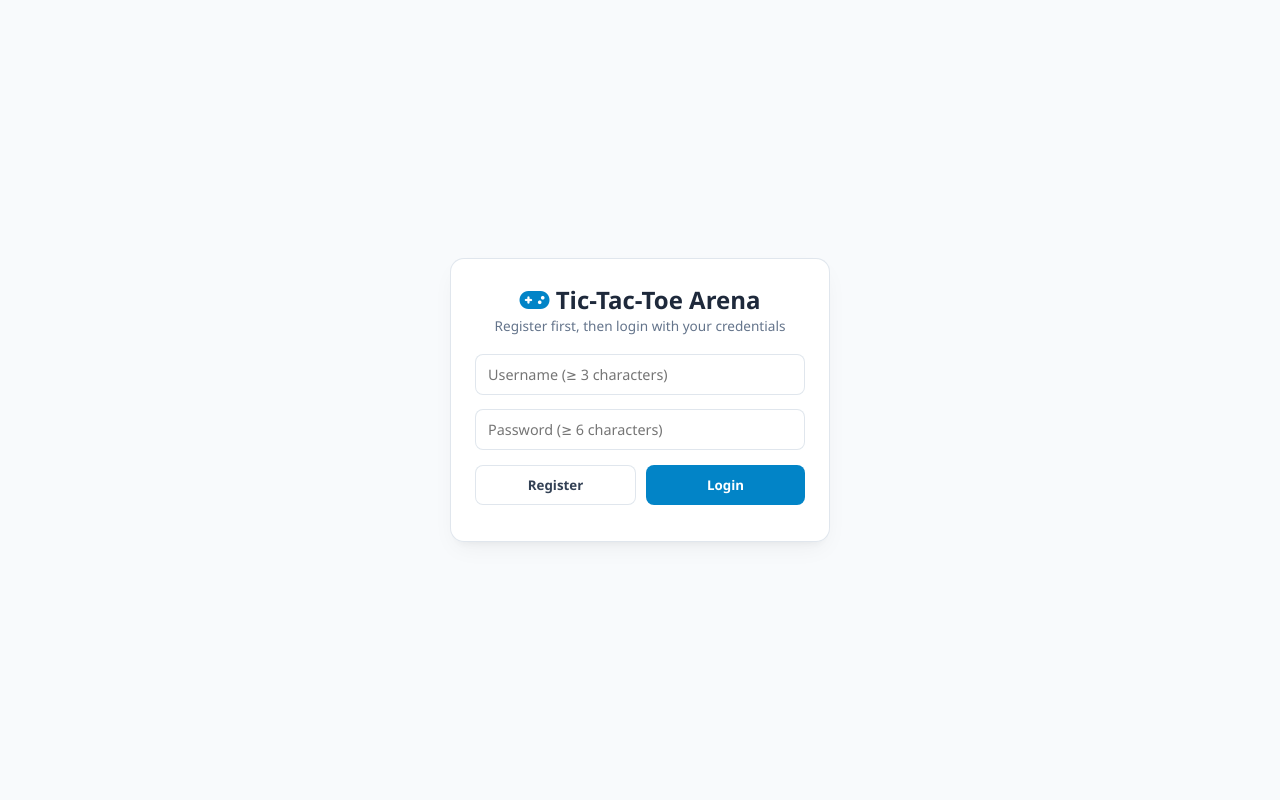
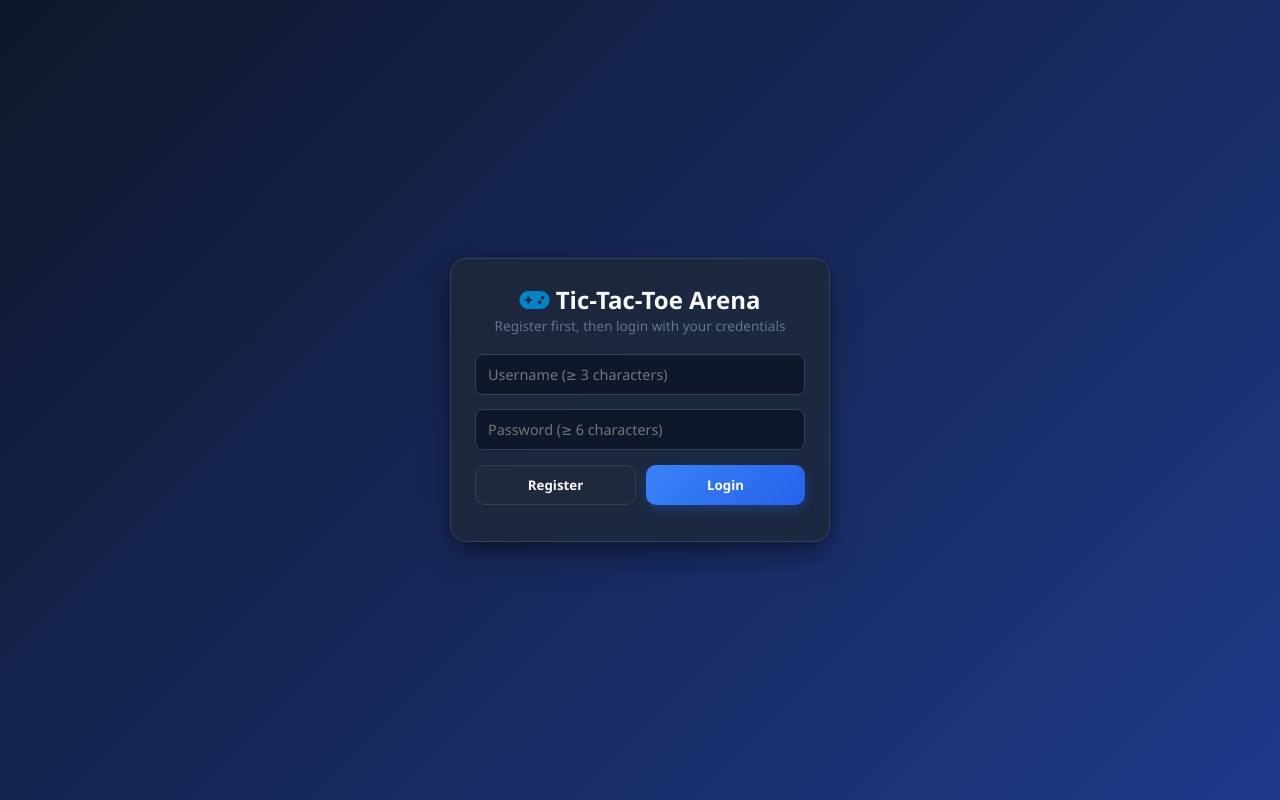
Before and after one commit to Owais16r/Tic_tac, a Flask app: page / in a window 1280 px wide. Run offline with Flask 3, Linux system fonts and the light colour scheme; some libraries are stand-ins or nearby versions.

```diff
--- a/static/style.css
+++ b/static/style.css
@@ -1,17 +1,20 @@
 :root {
-    --bg-color: #f8fafc;
-    --panel-bg: rgba(255, 255, 255, 0.9);
-    --border-color: rgba(203, 213, 225, 0.6);
-    --primary-color: #0284c7;
-    --primary-hover: #0369a1;
-    --text-color: #1e293b;
-    --card-bg: rgba(241, 245, 249, 0.7);
+    --bg-color: #0F172A;
+    --panel-bg: rgba(30, 41, 59, 0.85);
+    --border-color: #334155;
+    --primary-color: #3B82F6;
+    --primary-hover: #2563EB;
+    --text-color: #F8FAFC;
+    --secondary-text: #94A3B8;
+    --card-bg: rgba(15, 23, 42, 0.6);
+    --x-symbol: #EF4444;
+    --o-symbol: #10B981;
 }
 
 * { box-sizing: border-box; margin: 0; padding: 0; font-family: 'Segoe UI', Tahoma, Geneva, Verdana, sans-serif; }
 
 body {
-    background-color: var(--bg-color);
+    background: linear-gradient(135deg, #0F172A 0%, #1E3A8A 100%);
     color: var(--text-color);
     min-height: 100vh;
     display: flex;
@@ -26,7 +29,7 @@ body {
     display: flex;
     justify-content: center;
     align-items: center;
-    background: var(--bg-color);
+    background: transparent;
     z-index: 100;
 }
 
@@ -37,9 +40,15 @@ body {
     background: var(--panel-bg);
     backdrop-filter: blur(12px);
     border: 1px solid var(--border-color);
-    border-radius: 14px;
+    border-radius: 16px;
     padding: 24px;
-    box-shadow: 0 10px 25px -5px rgba(0, 0, 0, 0.05), 0 8px 10px -6px rgba(0, 0, 0, 0.05);
+    box-shadow: 0 15px 35px -5px rgba(0, 0, 0, 0.4), 0 5px 15px rgba(0, 0, 0, 0.2);
+    animation: fadeIn 0.3s ease-in-out;
+}
+
+@keyframes fadeIn {
+    from { opacity: 0; transform: scale(0.97); }
+    to { opacity: 1; transform: scale(1); }
 }
 
 .card-inner {
@@ -49,7 +58,7 @@ body {
 
 .auth-box { width: 380px; text-align: center; }
 
-.setup-container { width: 850px; max-width: 95vw; height: 600px; display: flex; flex-direction: column; }
+.setup-container { width: 850px; max-width: 95vw; height: 620px; display: flex; flex-direction: column; }
 .setup-header { display: flex; justify-content: space-between; align-items: center; margin-bottom: 15px; border-bottom: 1px solid var(--border-color); padding-bottom: 12px; }
 .setup-grid { display: grid; grid-template-columns: 1fr 1fr; gap: 15px; flex-grow: 1; }
 
@@ -58,50 +67,57 @@ body {
 .game-main-layout { display: grid; grid-template-columns: 260px 1fr 280px; gap: 15px; flex-grow: 1; overflow: hidden; }
 
 .profile-sidebar, .right-sidebar { display: flex; flex-direction: column; }
-.game-center-board { display: flex; flex-direction: column; align-items: center; justify-content: center; background: var(--card-bg); border-radius: 10px; border: 1px solid var(--border-color); }
+.game-center-board { display: flex; flex-direction: column; align-items: center; justify-content: center; background: var(--card-bg); border-radius: 12px; border: 1px solid var(--border-color); }
 
 .glass-input, .glass-select {
-    width: 100%; padding: 10px 12px; background: #ffffff; border: 1px solid var(--border-color);
+    width: 100%; padding: 10px 12px; background: #0f172a; border: 1px solid var(--border-color);
     border-radius: 8px; color: var(--text-color); font-size: 0.9rem; outline: none; margin-top: 4px; margin-bottom: 10px;
 }
-.glass-input:focus, .glass-select:focus { border-color: var(--primary-color); box-shadow: 0 0 0 3px rgba(2, 132, 199, 0.15); }
+.glass-input:focus, .glass-select:focus { border-color: var(--primary-color); box-shadow: 0 0 0 3px rgba(59, 130, 246, 0.25); }
 
 .btn-primary {
-    background: var(--primary-color); color: #ffffff; border: none;
-    padding: 10px 16px; font-weight: 600; border-radius: 8px; cursor: pointer; transition: background 0.2s, transform 0.1s;
+    background: linear-gradient(135deg, #3B82F6 0%, #2563EB 100%); color: #ffffff; border: none;
+    padding: 10px 16px; font-weight: 600; border-radius: 10px; cursor: pointer; transition: all 0.2s;
+    box-shadow: 0 4px 12px rgba(37, 99, 235, 0.3);
 }
-.btn-primary:hover { background: var(--primary-hover); }
+.btn-primary:hover { background: linear-gradient(135deg, #2563EB 0%, #1d4ed8 100%); transform: translateY(-1px); box-shadow: 0 6px 16px rgba(37, 99, 235, 0.4); }
 
 .btn-secondary {
-    background: #ffffff; color: #334155; border: 1px solid var(--border-color);
-    padding: 10px 16px; font-weight: 600; border-radius: 8px; cursor: pointer; transition: background 0.2s;
+    background: #1e293b; color: var(--text-color); border: 1px solid var(--border-color);
+    padding: 10px 16px; font-weight: 600; border-radius: 10px; cursor: pointer; transition: all 0.2s;
 }
-.btn-secondary:hover { background: #f1f5f9; }
+.btn-secondary:hover { background: #334155; border-color: #475569; transform: translateY(-1px); }
 
 .board {
     display: grid;
     grid-template-columns: repeat(var(--grid-size, 3), 75px);
     grid-template-rows: repeat(var(--grid-size, 3), 75px);
-    gap: 8px; margin-bottom: 15px;
+    gap: 10px; margin-bottom: 15px;
 }
 .cell {
-    background: #ffffff; border: 1px solid var(--border-color); border-radius: 10px;
-    display: flex; justify-content: center; align-items: center; font-size: 1.8rem; font-weight: bold;
-    cursor: pointer; transition: all 0.2s; user-select: none; box-shadow: 0 2px 4px rgba(0,0,0,0.02);
+    background: #1e293b; border: 1px solid var(--border-color); border-radius: 12px;
+    display: flex; justify-content: center; align-items: center; font-size: 2rem; font-weight: bold;
+    cursor: pointer; transition: all 0.2s cubic-bezier(0.4, 0, 0.2, 1); user-select: none; box-shadow: 0 4px 6px rgba(0,0,0,0.2);
 }
-.cell:hover:not(.taken) { background: rgba(2, 132, 199, 0.08); border-color: var(--primary-color); transform: scale(1.02); }
+.cell:hover:not(.taken) { background: #334155; border-color: var(--primary-color); transform: scale(1.04); box-shadow: 0 0 15px rgba(59, 130, 246, 0.3); }
+.cell.taken { animation: popIn 0.2s ease-out; }
 
-#status-message { font-size: 1rem; font-weight: 600; color: var(--primary-color); text-align: center; }
+@keyframes popIn {
+    0% { transform: scale(0.7); opacity: 0; }
+    100% { transform: scale(1); opacity: 1; }
+}
 
-.chat-box { background: #ffffff; border: 1px solid var(--border-color); border-radius: 8px; padding: 8px; overflow-y: auto; font-size: 0.8rem; }
+#status-message { font-size: 1rem; font-weight: 600; color: #38bdf8; text-align: center; text-shadow: 0 0 10px rgba(56, 189, 248, 0.2); }
+
+.chat-box { background: #0f172a; border: 1px solid var(--border-color); border-radius: 8px; padding: 8px; overflow-y: auto; font-size: 0.8rem; color: var(--secondary-text); }
 .chat-input-area { display: flex; gap: 6px; }
 
-.probability-section small { font-size: 0.7rem; color: #64748b; font-weight: 600; }
-.progress-bar-bg { background: #e2e8f0; height: 8px; border-radius: 4px; overflow: hidden; margin: 4px 0; }
-.progress-bar-fill { background: var(--primary-color); height: 100%; width: 50%; transition: width 0.3s; }
-.prob-labels { display: flex; justify-content: flex-end; font-size: 0.7rem; color: #64748b; }
+.probability-section small { font-size: 0.7rem; color: var(--secondary-text); font-weight: 600; }
+.progress-bar-bg { background: #0f172a; height: 8px; border-radius: 4px; overflow: hidden; margin: 4px 0; border: 1px solid var(--border-color); }
+.progress-bar-fill { background: linear-gradient(90deg, #3B82F6, #10B981); height: 100%; width: 50%; transition: width 0.3s; }
+.prob-labels { display: flex; justify-content: flex-end; font-size: 0.7rem; color: var(--secondary-text); }
 
 .modal-overlay {
     position: fixed; top: 0; left: 0; width: 100%; height: 100%;
-    background: rgba(15, 23, 42, 0.4); backdrop-filter: blur(4px); display: flex; justify-content: center; align-items: center; z-index: 1000;
+    background: rgba(15, 23, 42, 0.8); backdrop-filter: blur(6px); display: flex; justify-content: center; align-items: center; z-index: 1000;
 }
```
